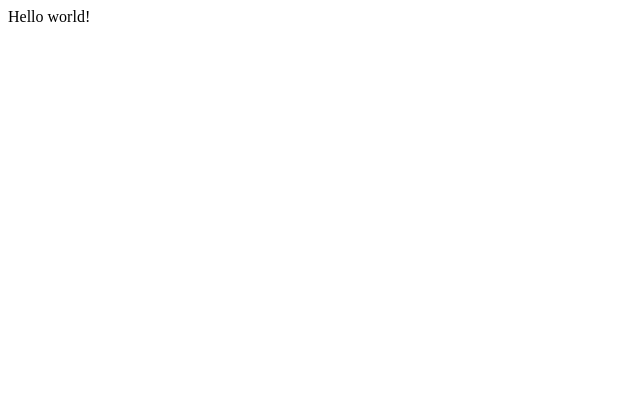
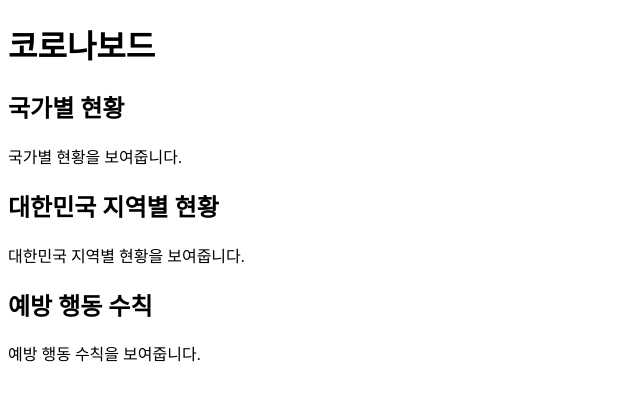
Before and after one commit to family0/coronaboard, a Gatsby site in the folder coronaboard-web/: page / in a window 1280 px wide. Shown: the whole page, without its empty margins (0-640 px from the left). Built offline with nearby package versions, Linux system fonts and the light colour scheme; Gatsby itself is replaced by a stand-in of ours.

Commit message:
Add componets/slide.js

```diff
--- /dev/null
+++ b/coronaboard-web/src/components/slide.js
@@ -0,0 +1,11 @@
+import React from 'react';
+
+export function Slide(props) {
+    const { title, children } = props;
+    return (
+        <div>
+            <h2>{title}</h2>
+            <div>{children}</div>
+        </div>
+    );
+}
--- a/coronaboard-web/src/pages/index.js
+++ b/coronaboard-web/src/pages/index.js
@@ -1,5 +1,14 @@
 import * as React from "react"
+import { Slide } from "../components/slide"
 
 export default function Home() {
-  return <div>Hello world!</div>
+  const thirdSlideTitle = '예방 행동 수칙';
+  return (
+    <div>
+      <h1>코로나보드</h1>
+      <Slide title="국가별 현황">국가별 현황을 보여줍니다.</Slide>
+      <Slide title={'대한민국 지역별 현황'}>대한민국 지역별 현황을 보여줍니다.</Slide>
+      <Slide title={thirdSlideTitle}>예방 행동 수칙을 보여줍니다.</Slide>
+    </div>
+  )
 }
```
